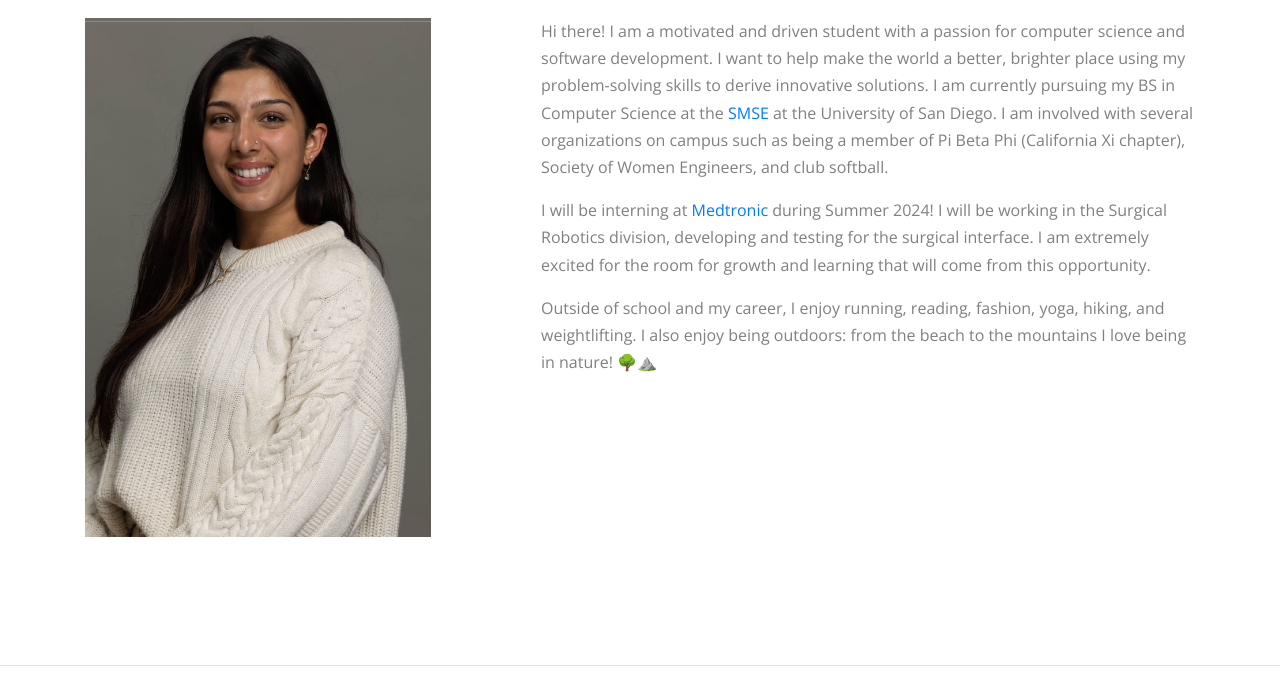
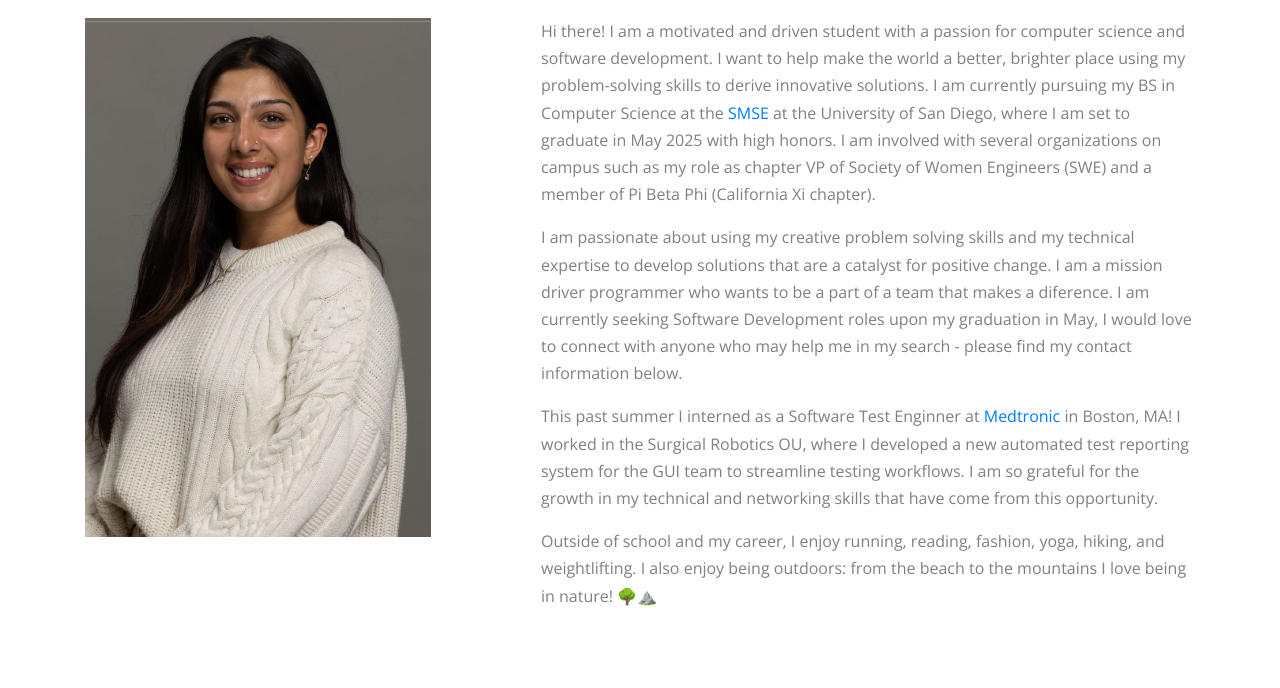
Before and after one commit to AudreyKrishnadasan/audreykrishnadasan.github.io, a plain HTML site: page index.html in a window 1280 px wide. Shown: the part 112-800 px from the top of the page. Drawn offline with nearby package versions, Linux system fonts and the light colour scheme; a script that the page names is missing; files whose address does not match are found by name.

Commit message:
updated about me section

```diff
--- a/index.html
+++ b/index.html
@@ -93,12 +93,17 @@
             <div class="mb-4">
               <p>
                Hi there! I am a motivated and driven student with a passion for computer science and software development. I want to help make the world a better, brighter place using my problem-solving skills to derive innovative solutions.
-               I am currently pursuing my BS in Computer Science at the <a href ="https://www.sandiego.edu/engineering/">SMSE</a> at the University of San Diego. I am involved with several organizations on campus such as being a member of Pi Beta Phi (California Xi chapter), Society of Women Engineers, and club softball.
+               I am currently pursuing my BS in Computer Science at the <a href ="https://www.sandiego.edu/engineering/">SMSE</a> at the University of San Diego, where I am set to graduate in May 2025 with high honors. I am involved with several organizations on campus such as my role as chapter VP of Society of Women Engineers (SWE) and a member of Pi Beta Phi (California Xi chapter).
 
               </p>
               <p>
-                I will be interning at <a href="https://www.medtronic.com/us-en/index.html">Medtronic</a> during Summer 2024! I will be working in the Surgical Robotics division, developing and testing for the surgical interface.
-                I am extremely excited for the room for growth and learning that will come from this opportunity.
+                I am passionate about using my creative problem solving skills and my technical expertise to develop solutions that are a catalyst for positive change. I am a mission driver programmer who wants to be a part of a team that makes a diference.
+                I am currently seeking Software Development roles upon my graduation in May, I would love to connect with anyone who may help me in my search - please find my contact information below.
+
+              </p>
+              <p>
+                This past summer I interned as a Software Test Enginner at <a href="https://www.medtronic.com/us-en/index.html">Medtronic</a> in Boston, MA! I worked in the Surgical Robotics OU, where I developed a new automated test reporting system for the GUI team to streamline testing workflows.
+                I am so grateful for the growth in my technical and networking skills that have come from this opportunity.
                </p>
                <p>
                 Outside of school and my career, I enjoy running, reading, fashion, yoga, hiking, and weightlifting. I also enjoy being outdoors: from the beach to the mountains I love being in nature! &#x1F333;&#x26F0;&#xFE0F;
@@ -113,6 +118,7 @@
         </div>
       </div>
     </div>
+
 
 
 
```
